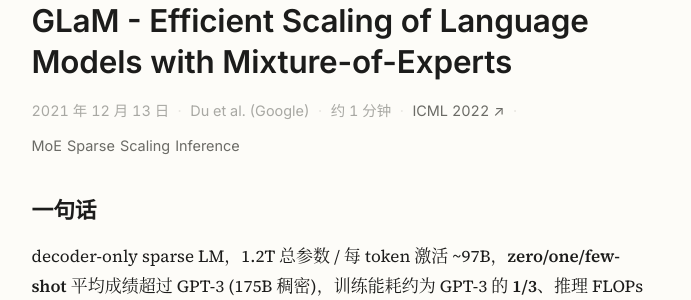
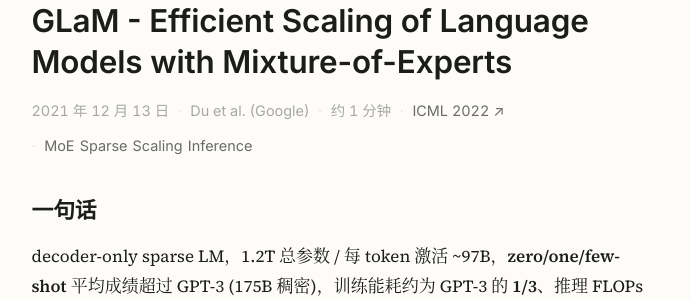
Before and after one commit to pixeli99/PIXELI, a Jekyll site: the page built from _papers/2021-12-13-glam.md, in a window 1280 px wide. Shown: the part 164-464 px from the top of the page, without its empty margins (294-985 px from the left). Built offline with Jekyll 4.4.1, drawn with Linux system fonts in a browser that asks for light colours.

Commit message:
CSS：post-meta 分隔符改为 ::before，防止 · 孤悬行尾
原实现中 <span class="dot">·</span> 和后续内容是独立 flex item，
flex-wrap 时 · 可能单独出现在行末，无内容跟随。
现在把每个 dot+item 合并进 .meta-sep，dot 改由 CSS ::before 生成，
确保 · 与内容始终作为一个 flex item 整体换行。

Co-Authored-By: Claude Sonnet 4.6 <noreply@anthropic.com>

```diff
--- a/_layouts/post.html
+++ b/_layouts/post.html
@@ -35,23 +35,17 @@ layout: default
         </time>
       {% endif %}
       {% if page.authors %}
-        <span class="dot" aria-hidden="true">·</span>
-        <span>{{ page.authors }}</span>
+        <span class="meta-sep"><span>{{ page.authors }}</span></span>
       {% endif %}
       {% assign words = content | strip_html | number_of_words: "cjk" %}
       {% if words > 0 %}
-        <span class="dot" aria-hidden="true">·</span>
-        <span>约 {{ words | plus: 349 | divided_by: 350 }} 分钟</span>
+        <span class="meta-sep"><span>约 {{ words | plus: 349 | divided_by: 350 }} 分钟</span></span>
       {% endif %}
       {% if page.link %}
-        <span class="dot" aria-hidden="true">·</span>
-        <a href="{{ page.link }}" target="_blank" rel="noopener noreferrer">{{ page.venue | default: "原文" }}<span aria-hidden="true"> ↗</span></a>
+        <span class="meta-sep"><a href="{{ page.link }}" target="_blank" rel="noopener noreferrer">{{ page.venue | default: "原文" }}<span aria-hidden="true"> ↗</span></a></span>
       {% endif %}
       {% if page.tags and page.tags.size > 0 %}
-        <span class="dot" aria-hidden="true">·</span>
-        <span class="post-tags">
-          {% for t in page.tags %}<a href="{{ '/tags/' | relative_url }}#tag-{{ t | slugify: "none" }}">{{ t }}</a>{% unless forloop.last %} {% endunless %}{% endfor %}
-        </span>
+        <span class="meta-sep"><span class="post-tags">{% for t in page.tags %}<a href="{{ '/tags/' | relative_url }}#tag-{{ t | slugify: "none" }}">{{ t }}</a>{% unless forloop.last %} {% endunless %}{% endfor %}</span></span>
       {% endif %}
     </div>
   </header>
--- a/assets/css/main.css
+++ b/assets/css/main.css
@@ -314,7 +314,7 @@ th {
   gap: 0.5rem;
   align-items: center;
 }
-.post-meta .dot { color: var(--border); }
+.meta-sep::before { content: "·"; color: var(--border); margin-right: 0.5rem; }
 .post-meta a {
   color: var(--muted);
   border-bottom: none;
```
